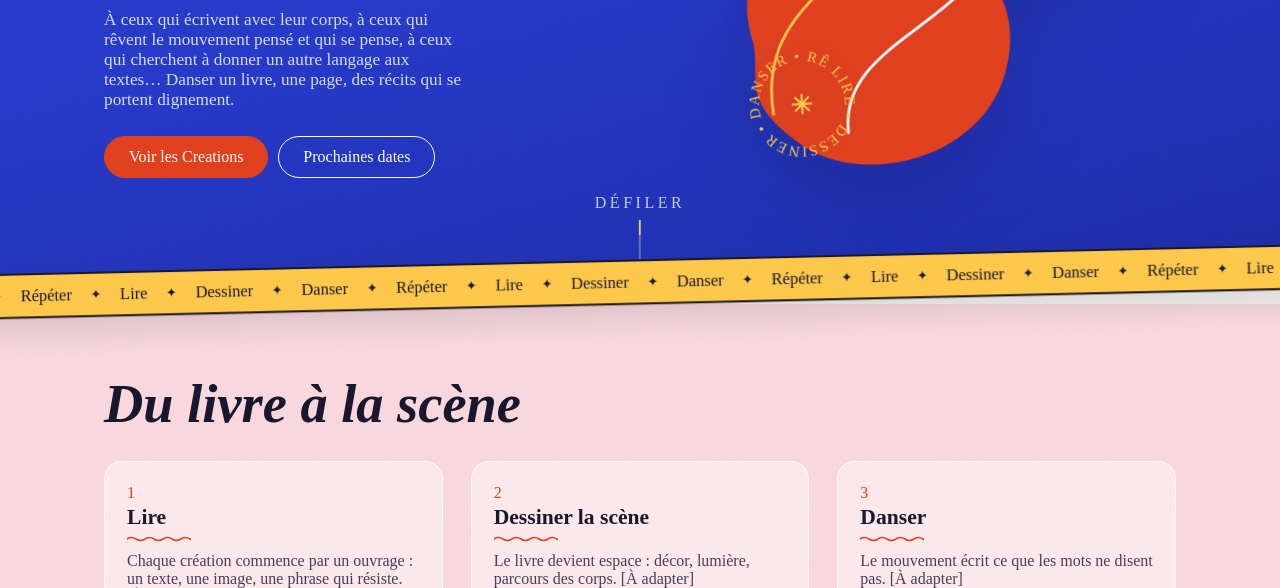
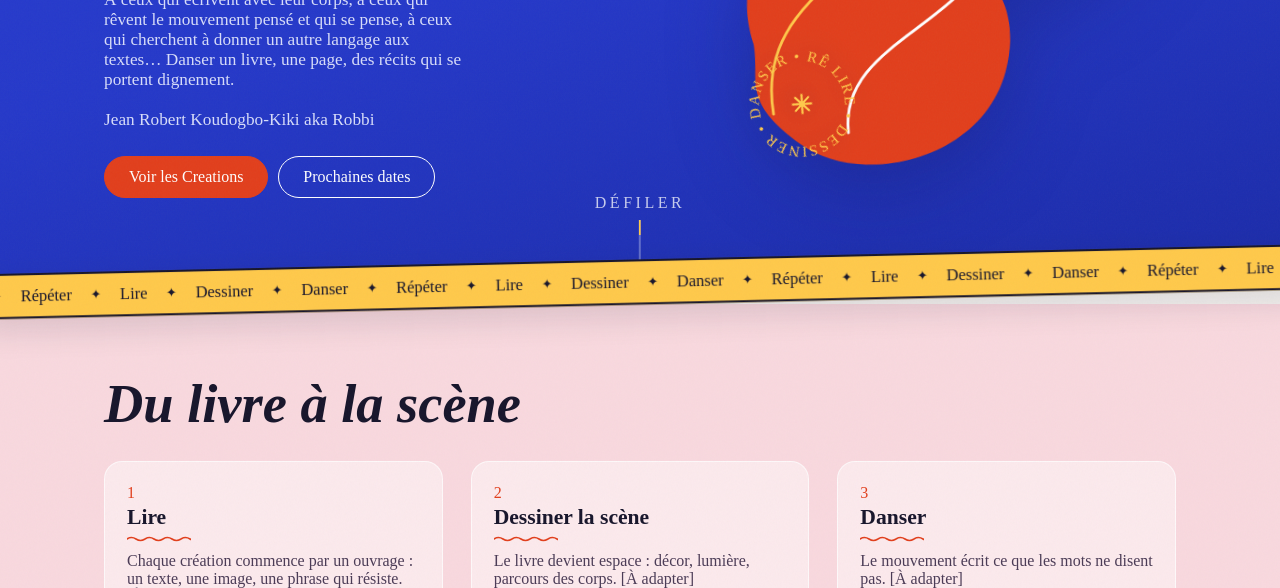
Before and after one commit to Shariifah/on-se-dessine-un-monde, a plain HTML site: page index.html in a window 1280 px wide. Shown: the part 512-1100 px from the top of the page. Drawn offline with Linux system fonts and the light colour scheme.

Commit message:
ajout du nom du createur du projet

```diff
--- a/index.html
+++ b/index.html
@@ -47,7 +47,9 @@
       <p class="eyebrow">Projet de danse</p>
       <h1><span><b>On se</b></span><span><b>dessine</b></span><span><b>un monde.</b></span></h1>
       <p class="lead">À ceux qui écrivent avec leur corps, à ceux qui rêvent le mouvement pensé et qui se pense,
-        à ceux qui cherchent à donner un autre langage aux textes… Danser un livre, une page, des récits qui se portent dignement.
+        à ceux qui cherchent à donner un autre langage aux textes… Danser un livre, une page, des récits qui se portent dignement. <br>
+        <br>
+        Jean Robert Koudogbo-Kiki aka Robbi
       </p>
       <div class="cta"><button class="btn" data-go="creations">Voir les Creations</button><button class="btn alt" data-go="agenda">Prochaines dates</button></div>
     </div>
```
